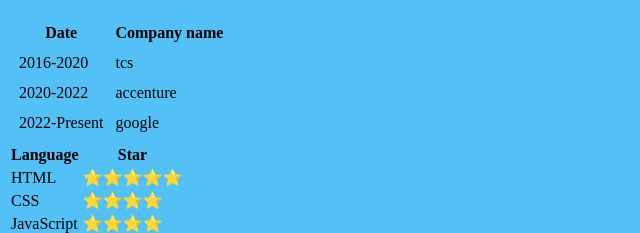
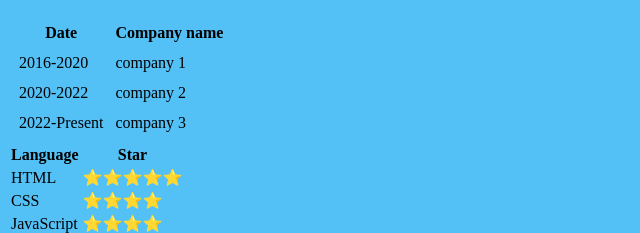
Before and after one commit to prathameshwagh1/prepinsta, a plain HTML site: page potfolio-html-main/index.html in a window 1280 px wide. Shown: the part 332-565 px from the top of the page, 0-640 px from the left. Drawn offline with Linux system fonts and the light colour scheme; a web font is replaced by a local one.

Commit message:
Update index.html

```diff
--- a/potfolio-html-main/index.html
+++ b/potfolio-html-main/index.html
@@ -49,15 +49,15 @@
 			</tr>
 			<tr>
 				<td>2016-2020</td>
-				<td>tcs</td>
+				<td>company 1</td>
 			</tr>
 			<tr>
 				<td>2020-2022</td>
-				<td>accenture</td>
+				<td>company 2</td>
 			</tr>
 			<tr>
 				<td>2022-Present</td>
-				<td>google</td>
+				<td>company 3</td>
 			</tr>
 		</table>
 		<!-- 4 -  Skill section  -->
```
